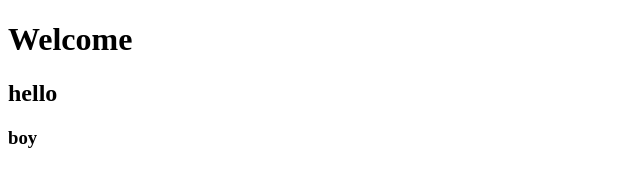
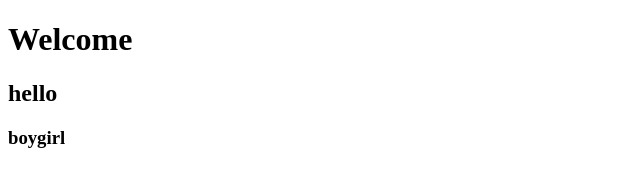
Before and after one commit to AbishECESIS/Testing, a plain HTML site: page index.html in a window 1280 px wide. Shown: the full height of the page, 0-640 px from the left. Drawn offline with Linux system fonts and the light colour scheme.

Commit message:
testing3

```diff
--- a/index.html
+++ b/index.html
@@ -8,6 +8,6 @@
 <body>
     <h1>Welcome</h1>
     <h2>hello</h2>
-    <h3>boy</h3>
+    <h3>boygirl</h3>
 </body>
 </html>
```
